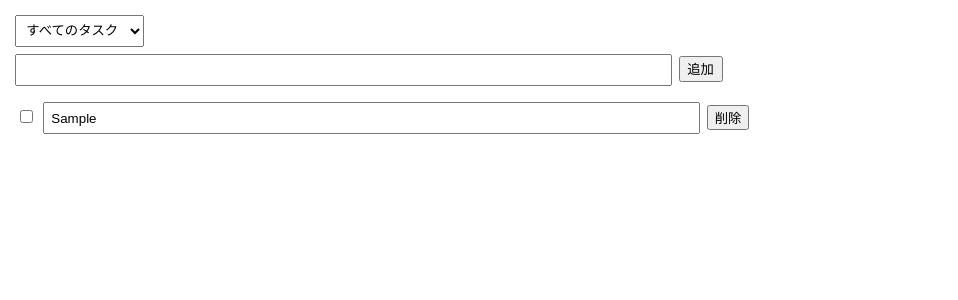
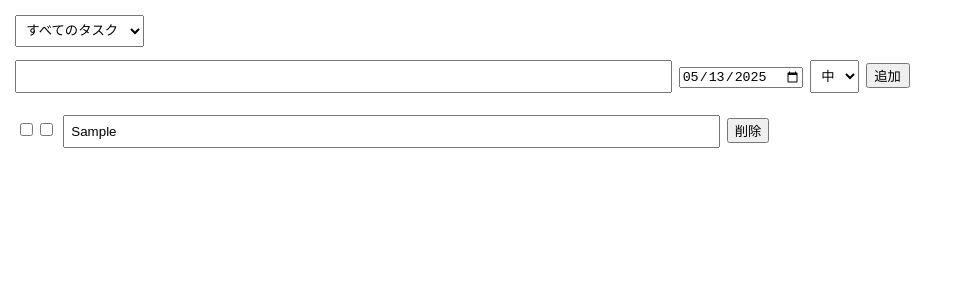
Before and after one commit to chika-kiichi/React_Todo, a React (Vite) app: page / in a window 1280 px wide. Both pictures are taken after typing "Sample" into the empty fields and a click on the input "追加". Shown: the top 300 px of the page, without its empty margins (0-958 px from the left). Built offline with nearby package versions, Linux system fonts and the light colour scheme.

Commit message:
propertyの調整、AddTaskコンポーネントの作成

```diff
--- a/src/@types/Todo.d.ts
+++ b/src/@types/Todo.d.ts
@@ -1,6 +1,9 @@
 declare type Todo = {
   value: string;
   readonly id: number;
-  checked: boolean;
+  started: boolean;
+  finished: boolean;
+  deadline: Date;
+  priority: "高" | "中" | "低";
   removed: boolean;
 };
--- a/src/App.tsx
+++ b/src/App.tsx
@@ -1,27 +1,16 @@
 import { useEffect, useState } from "react";
+import AddTask from "./components/AddTask";
 
 export const App = () => {
-  const [text, setText] = useState("");
+  const [task, setTask] = useState("");
   const [todos, setTodos] = useState<Todo[]>(() => {
     const tasks: Todo[] = JSON.parse(localStorage.getItem("tasks") || "[]");
     return tasks;
   });
+  const [deadline, setDeadline] = useState<Date>(new Date());
+  const [priority, setPriority] = useState<"高" | "中" | "低">("中");
   const [filter, setFilter] = useState<Filter>("all");
 
-  const handleSubmit = () => {
-    if (!text) return;
-    const newTodo: Todo = {
-      value: text,
-      id: new Date().getTime(),
-      checked: false,
-      removed: false,
-    };
-    setTodos((todos) => [newTodo, ...todos]);
-    setText("");
-  };
-  const handleChange = (e: React.ChangeEvent<HTMLInputElement>) => {
-    setText(e.target.value);
-  };
   const handleTodo = <K extends keyof Todo, V extends Todo[K]>(
     id: number,
     key: K,
@@ -53,10 +42,10 @@ export const App = () => {
         return !todo.removed;
       case "checked":
         // 完了済 **かつ** 削除されていないもの
-        return todo.checked && !todo.removed;
+        return todo.finished && !todo.removed;
       case "unchecked":
         // 未完了 **かつ** 削除されていないもの
-        return !todo.checked && !todo.removed;
+        return !todo.finished && !todo.removed;
       case "removed":
         // 削除済みのもの
         return todo.removed;
@@ -87,15 +76,15 @@ export const App = () => {
         </button>
       ) : (
         filter !== "checked" && (
-          <form
-            onSubmit={(e) => {
-              e.preventDefault();
-              handleSubmit();
-            }}
-          >
-            <input type="text" value={text} onChange={(e) => handleChange(e)} />
-            <input type="submit" value="追加" onSubmit={handleSubmit} />
-          </form>
+          <AddTask
+            setTodos={setTodos}
+            task={task}
+            setTask={setTask}
+            deadline={deadline}
+            setDeadline={setDeadline}
+            priority={priority}
+            setPriority={setPriority}
+          ></AddTask>
         )
       )}
       <ul>
@@ -105,12 +94,18 @@ export const App = () => {
               <input
                 type="checkbox"
                 disabled={todo.removed}
-                checked={todo.checked}
-                onChange={() => handleTodo(todo.id, "checked", !todo.checked)}
+                checked={todo.finished}
+                onChange={() => handleTodo(todo.id, "finished", !todo.finished)}
+              />
+              <input
+                type="checkbox"
+                disabled={todo.removed}
+                checked={todo.started}
+                onChange={() => handleTodo(todo.id, "started", !todo.started)}
               />
               <input
                 type="text"
-                disabled={todo.checked || todo.removed}
+                disabled={todo.finished || todo.removed}
                 value={todo.value}
                 onChange={(e) => handleTodo(todo.id, "value", e.target.value)}
               />
--- /dev/null
+++ b/src/components/AddTask.tsx
@@ -0,0 +1,78 @@
+export const AddTask = ({
+  setTodos,
+  task,
+  setTask,
+  deadline,
+  setDeadline,
+  priority,
+  setPriority,
+}: {
+  setTodos: React.Dispatch<React.SetStateAction<Todo[]>>;
+  task: string;
+  setTask: React.Dispatch<React.SetStateAction<string>>;
+  deadline: Date;
+  setDeadline: React.Dispatch<React.SetStateAction<Date>>;
+  priority: "高" | "中" | "低";
+  setPriority: React.Dispatch<React.SetStateAction<"高" | "中" | "低">>;
+}) => {
+  const handleSubmit = () => {
+    if (!task) return;
+    const newTodo: Todo = {
+      value: task,
+      id: new Date().getTime(),
+      started: false,
+      finished: false,
+      deadline: deadline || new Date(),
+      priority: priority,
+      removed: false,
+    };
+    setTodos((todos) => [newTodo, ...todos]);
+    setTask("");
+    setDeadline(new Date());
+    setPriority("中");
+  };
+  return (
+    <>
+      <form
+        onSubmit={(e) => {
+          e.preventDefault();
+          handleSubmit();
+        }}
+      >
+        <input
+          type="text"
+          value={task}
+          onChange={(e) => setTask(e.target.value)}
+        />
+        <input
+          type="date"
+          value={`${deadline.getFullYear()}-${(
+            "0" +
+            (deadline.getMonth() + 1)
+          ).slice(-2)}-${("0" + deadline.getDate()).slice(-2)}`}
+          onChange={(e) => {
+            const date = new Date(e.target.value);
+            setDeadline(date);
+          }}
+        />
+        <select
+          name="priority"
+          value={priority}
+          onChange={(e) => setPriority(e.target.value as "高" | "中" | "低")}
+        >
+          <option value="高" label="高">
+            高
+          </option>
+          <option value="中" label="中">
+            中
+          </option>
+          <option value="低" label="低">
+            低
+          </option>
+        </select>
+        <input type="submit" value="追加" onSubmit={handleSubmit} />
+      </form>
+    </>
+  );
+};
+export default AddTask;
```
